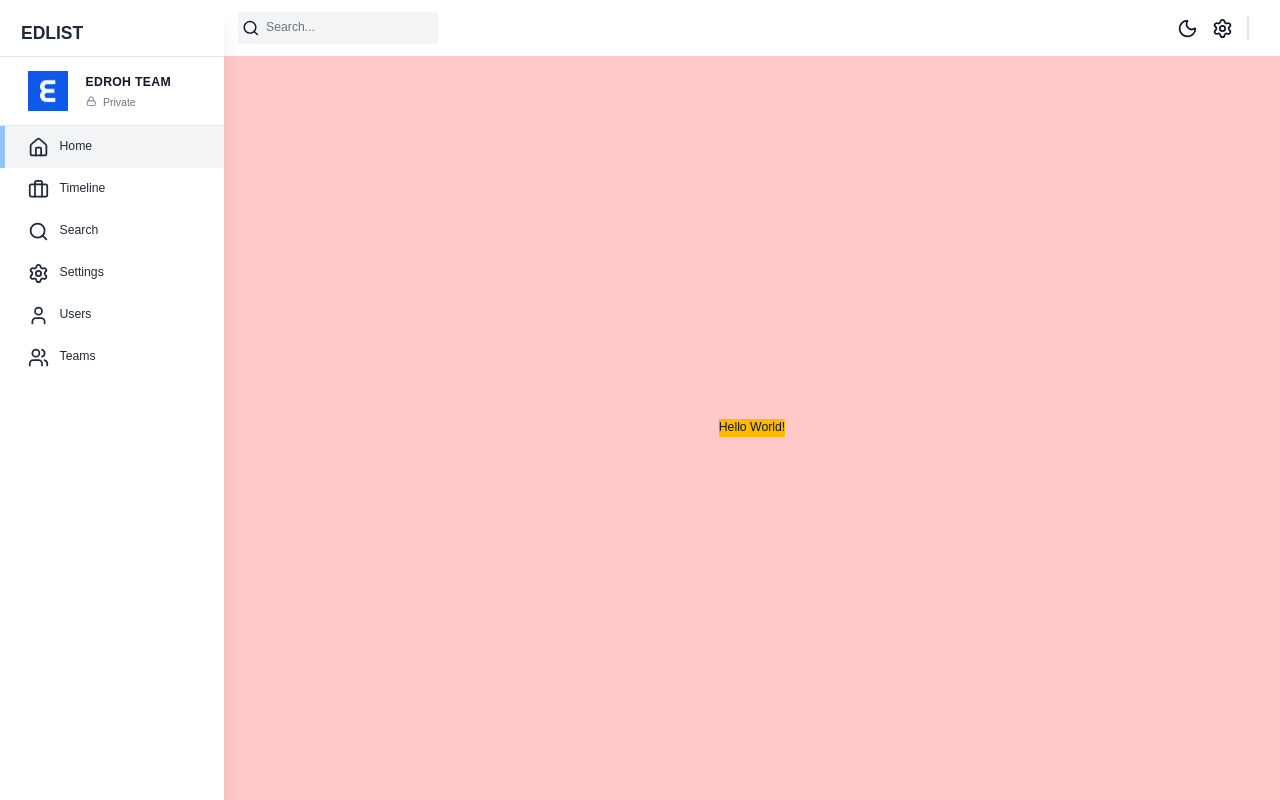
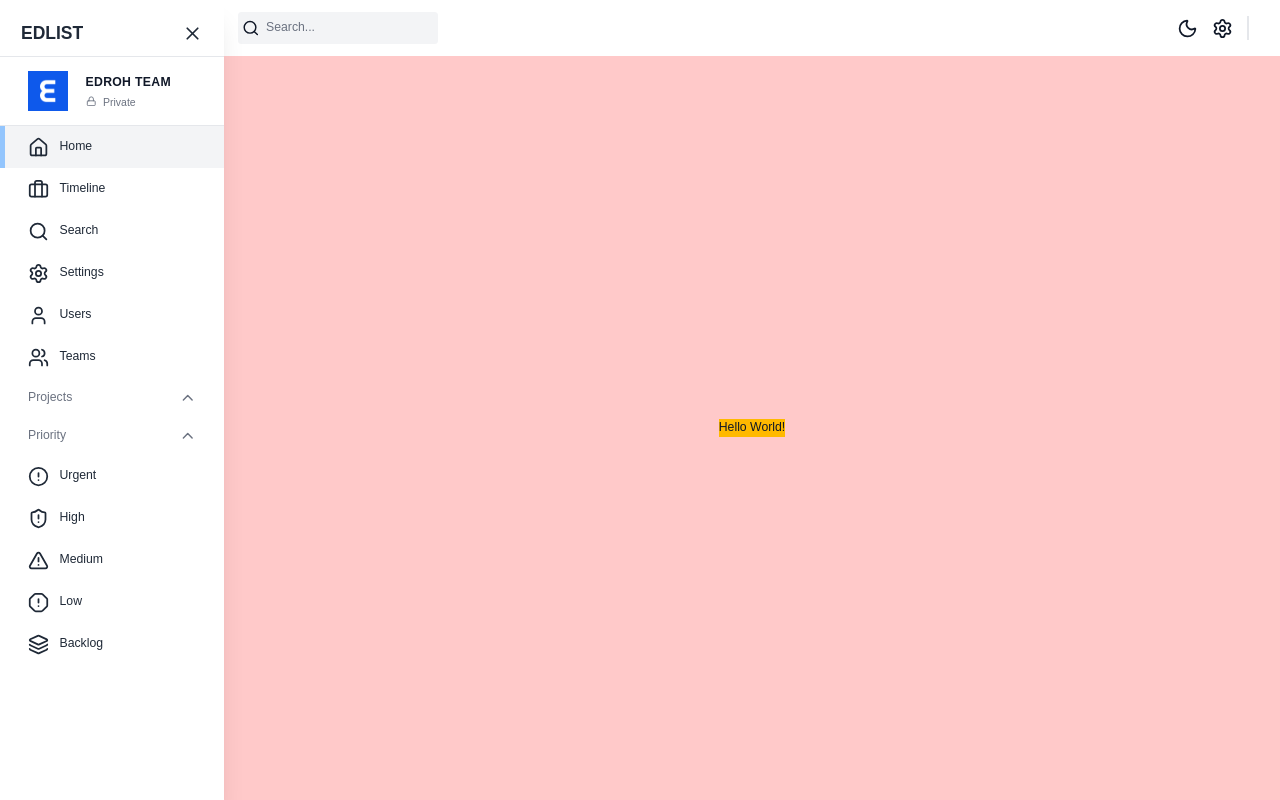
Before and after one commit to TrungKuro/task-flow-manager, a Next.js app: page / in a window 1280 px wide. Built offline with nearby package versions, Linux system fonts and the light colour scheme; no server answers.

Commit message:
Upgrade NavBar & SideBar

```diff
--- a/src/components/layouts/NavBar.tsx
+++ b/src/components/layouts/NavBar.tsx
@@ -19,9 +19,10 @@
     <div className="flex items-center justify-between bg-white px-4 py-3 dark:bg-black">
       {/* Search Bar */}
       <div className="flex items-center gap-8">
-        {/* Btn SideBar */}
+        {/* Btn Open SideBar */}
         {!isSidebarCollapsed ? null : (
           <button
+            className="cursor-pointer"
             onClick={() => dispatch(setIsSidebarCollapsed(!isSidebarCollapsed))}
           >
             <Menu className="h-8 w-8 dark:text-white" />
--- a/src/components/layouts/SideBar.tsx
+++ b/src/components/layouts/SideBar.tsx
@@ -4,27 +4,40 @@
 import Image from "next/image";
 import { usePathname } from "next/navigation";
 
-import React from "react";
+import React, { useState } from "react";
 import { cn } from "@/lib/utils";
 
 import {
+  AlertCircle,
+  AlertOctagon,
+  AlertTriangle,
   Briefcase,
+  ChevronDown,
+  ChevronUp,
   Home,
+  Layers3,
   LockIcon,
   LucideIcon,
   Search,
   Settings,
+  ShieldAlert,
   User,
   Users,
+  X,
 } from "lucide-react";
 
-import { useAppSelector } from "@/redux/store";
+import { useAppDispatch, useAppSelector } from "@/redux/store";
+import { setIsSidebarCollapsed } from "@/redux/slice/state";
 
 /* ------------------------------------------------------------------------- */
 /*                               MAIN COMPONENT                              */
 /* ------------------------------------------------------------------------- */
 
 const SideBar = () => {
+  const [showProjects, setShowProjects] = useState(true);
+  const [showPriority, setShowPriority] = useState(true);
+
+  const dispatch = useAppDispatch();
   const isSidebarCollapsed = useAppSelector(
     (state) => state.global.isSidebarCollapsed,
   );
@@ -39,14 +52,27 @@
       <div className="flex h-full w-full flex-col justify-start">
         {/* Top Logo */}
         <div className="z-50 flex min-h-[56px] w-64 items-center justify-between bg-white px-6 pt-3 dark:bg-black">
+          {/* Logo Name */}
           <div className="text-xl font-bold text-gray-800 dark:text-white">
             EDLIST
           </div>
+
+          {/* Btn Close SideBar */}
+          {isSidebarCollapsed ? null : (
+            <button
+              className="cursor-pointer py-3"
+              onClick={() => {
+                dispatch(setIsSidebarCollapsed(!isSidebarCollapsed));
+              }}
+            >
+              <X className="h-6 w-6 text-gray-800 hover:text-gray-500 dark:text-white" />
+            </button>
+          )}
         </div>
 
         {/* Team */}
         <div className="flex items-center gap-5 border-y-[1.5px] border-gray-200 px-8 py-4 dark:border-gray-700">
-          {/* Logo */}
+          {/* Logo Image */}
           <Image src="/logo.png" alt="Logo" width={40} height={40} />
 
           {/* Information */}
@@ -73,6 +99,59 @@
           <SidebarLink icon={User} label="Users" href="/users" />
           <SidebarLink icon={Users} label="Teams" href="/teams" />
         </nav>
+
+        {/* Projects Links */}
+        <button
+          onClick={() => setShowProjects((prev) => !prev)}
+          className="flex w-full cursor-pointer items-center justify-between px-8 py-3 text-gray-500"
+        >
+          <span>Projects</span>
+          {showProjects ? (
+            <ChevronUp className="h-5 w-5" />
+          ) : (
+            <ChevronDown className="h-5 w-5" />
+          )}
+        </button>
+
+        {/* Priority Links */}
+        <button
+          onClick={() => setShowPriority((prev) => !prev)}
+          className="flex w-full cursor-pointer items-center justify-between px-8 py-3 text-gray-500"
+        >
+          <span>Priority</span>
+          {showPriority ? (
+            <ChevronUp className="h-5 w-5" />
+          ) : (
+            <ChevronDown className="h-5 w-5" />
+          )}
+        </button>
+
+        {/* Priority List */}
+        {showPriority && (
+          <>
+            <SidebarLink
+              icon={AlertCircle}
+              label="Urgent"
+              href="/priority/urgent"
+            />
+            <SidebarLink
+              icon={ShieldAlert}
+              label="High"
+              href="/priority/high"
+            />
+            <SidebarLink
+              icon={AlertTriangle}
+              label="Medium"
+              href="/priority/medium"
+            />
+            <SidebarLink icon={AlertOctagon} label="Low" href="/priority/low" />
+            <SidebarLink
+              icon={Layers3}
+              label="Backlog"
+              href="/priority/backlog"
+            />
+          </>
+        )}
       </div>
     </div>
   );
@@ -102,11 +181,15 @@
           isActive ? "bg-gray-100 text-white dark:bg-gray-600" : ""
         } justify-start px-8 py-3`}
       >
+        {/* Marked Selected */}
         {isActive && (
           <div className="absolute top-0 left-0 h-[100%] w-[5px] bg-blue-200" />
         )}
 
+        {/* Symbol */}
         <Icon className="h-6 w-6 text-gray-800 dark:text-gray-100" />
+
+        {/* Label */}
         <span className={`font-medium text-gray-800 dark:text-gray-100`}>
           {label}
         </span>
```
